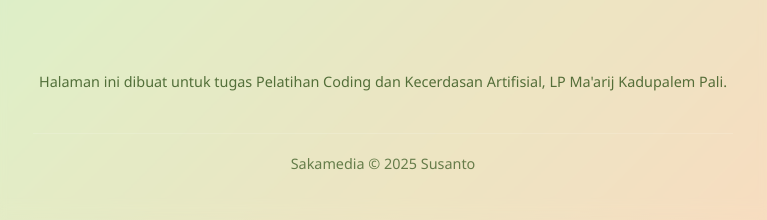
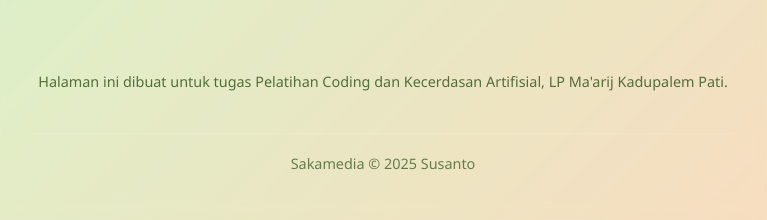
Before and after one commit to PakSanto-collab/PakSanto.github.io, a plain HTML site: page index.html in a window 1280 px wide. Shown: the part 947-1167 px from the top of the page, 257-1024 px from the left. Drawn offline with Linux system fonts and the light colour scheme.

Commit message:
Update index.html

```diff
--- a/index.html
+++ b/index.html
@@ -154,7 +154,7 @@
         </div>
 
         <p class="description">
-            Halaman ini dibuat untuk tugas Pelatihan Coding dan Kecerdasan Artifisial, LP Ma'arij Kadupalem Pali.
+            Halaman ini dibuat untuk tugas Pelatihan Coding dan Kecerdasan Artifisial, LP Ma'arij Kadupalem Pati.
         </p>
 
         <div class="footer">
```
